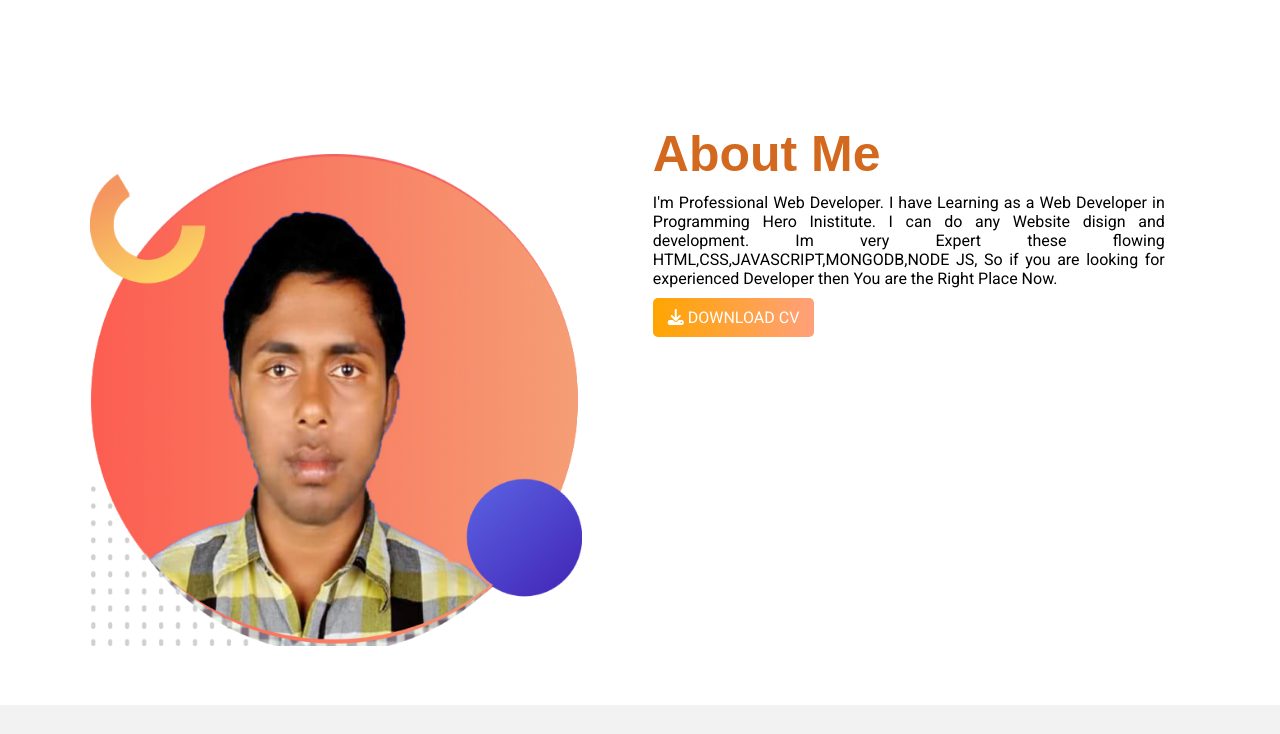
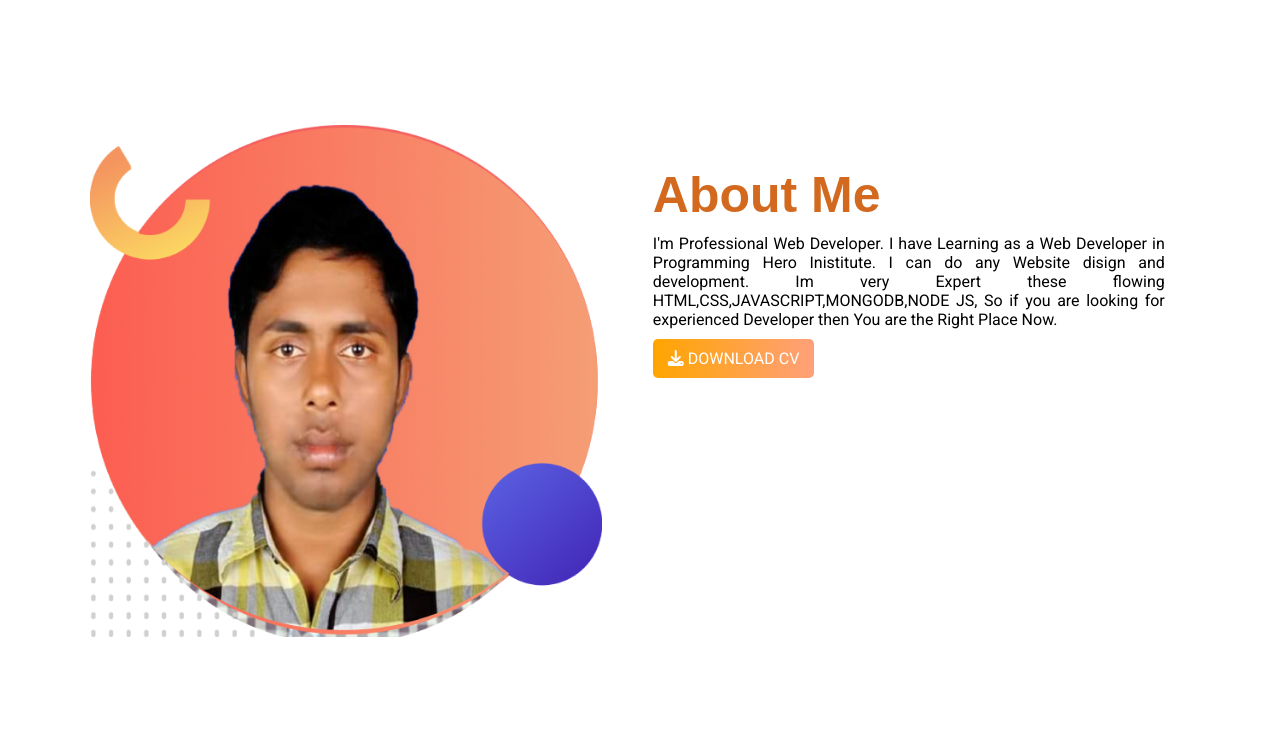
Before and after one commit to freelancermasudrana/personal-website, a plain HTML site: page index.html in a window 1280 px wide. Shown: the part 583-1317 px from the top of the page. Drawn offline with Linux system fonts and the light colour scheme.

Commit message:
test project

```diff
--- a/style.css
+++ b/style.css
@@ -46,7 +46,7 @@ section{
     height: 580px;
 }
 section.about{
-    padding-top: 57px;
+    padding-top: 98px;
 }
 .left-box h1{
     text-transform: uppercase;
@@ -63,7 +63,9 @@ section.about{
     padding-right: 3%;
 }
 .left-box img {
-    width: 492px;
+    width: 100%;
+    margin-top: -70px;
+
 }
 /*====================END OF INTRODUCTION PART CSS===================== */
 .right-box img {
```
